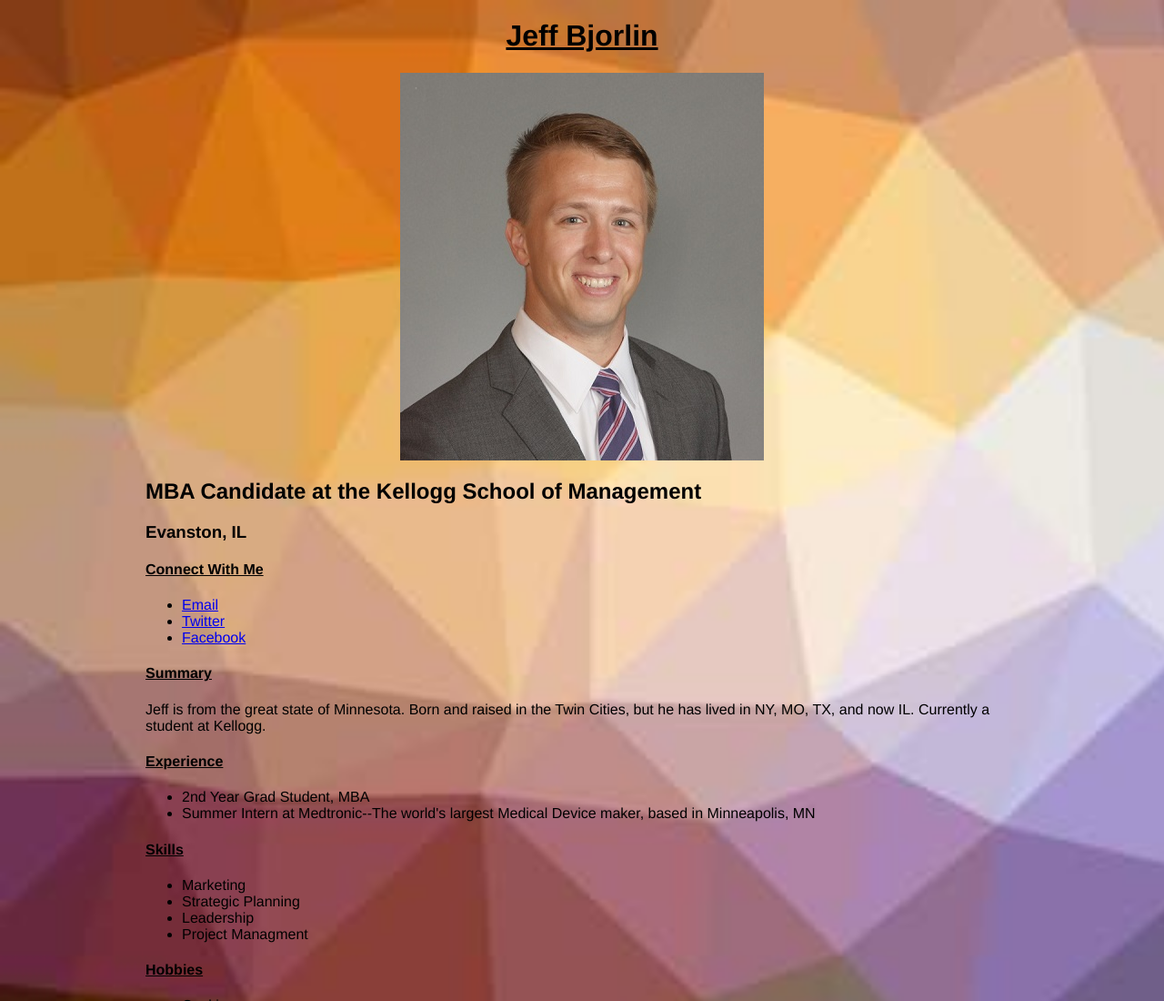
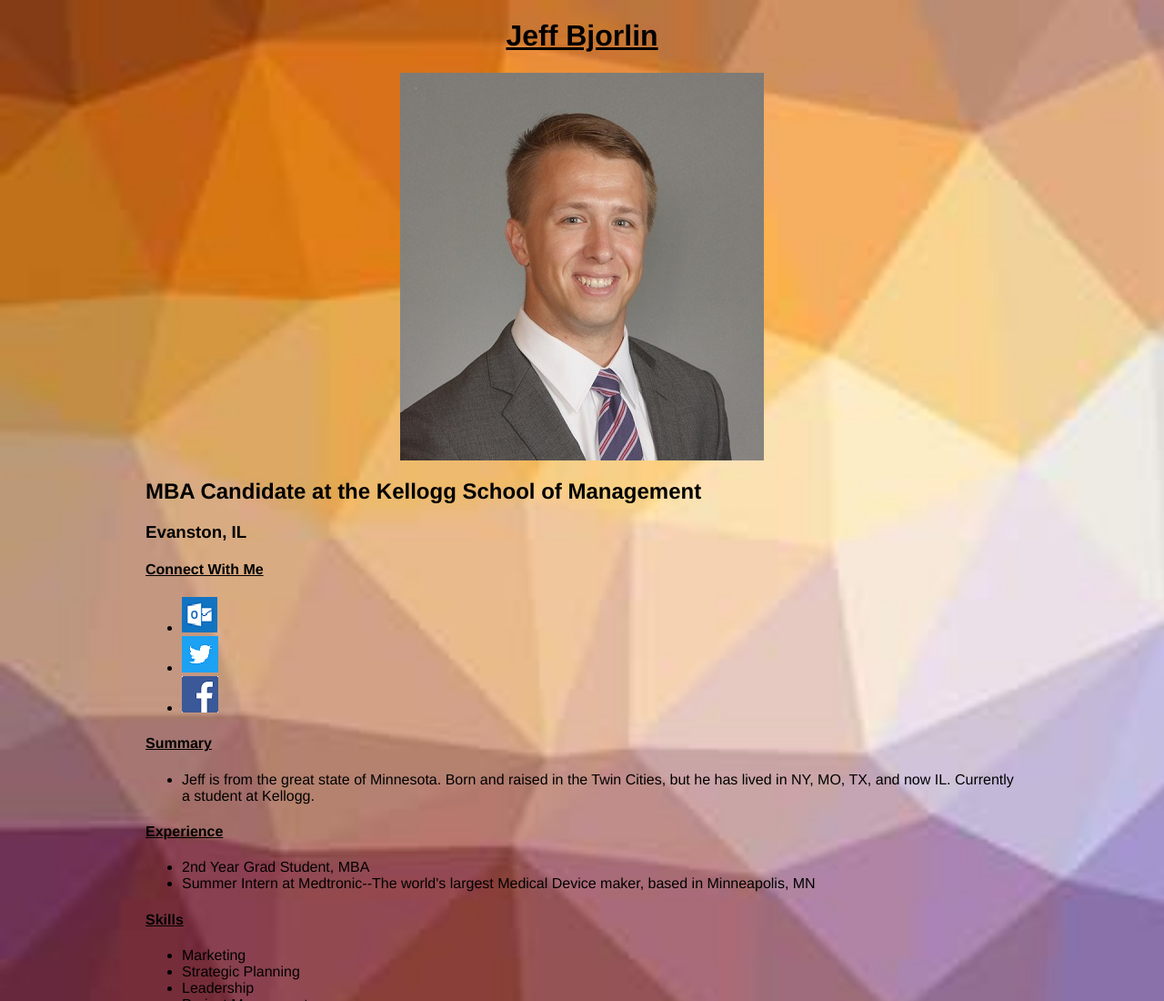
Before and after one commit to jbjorlin/jbjorlin.github.io, a plain HTML site: page index.html in a window 1280 px wide. Shown: the top 1100 px of the page at 91% size. Drawn offline with nearby package versions, Linux system fonts and the light colour scheme.

Commit message:
Clickable Images

```diff
--- a/index.html
+++ b/index.html
@@ -17,16 +17,16 @@
     <div>
       <h4>Connect With Me</h4>
       <ul>
-        <li><a href="mailto:jbjorlin2017@kellogg.northwestern.edu">Email</a></li>
-        <li><a href="http://twitter.com/jeffbjorlin">Twitter</a></li>
-        <li><a href="http://facebook.com/">Facebook</a></li>
+        <li><a href="mailto:jbjorlin2017@kellogg.northwestern.edu"><img src="olooklogo.png" alt="Email"></a></li>
+        <li><a href="http://twitter.com/jeffbjorlin"><img src="twtlogo.png" alt="Twitter"></a></li>
+        <li><a href="http://facebook.com/"><img src="fblogo.png" alt="Facebook"></a></li>
       </ul>
     </div>
     <div>
       <h4 id="summary">Summary</h4>
-      <p>
-        Jeff is from the great state of Minnesota.  Born and raised in the Twin Cities, but he has lived in NY, MO, TX, and now IL.  Currently a student at Kellogg.
-      </p>
+      <ul>
+        <li>Jeff is from the great state of Minnesota.  Born and raised in the Twin Cities, but he has lived in NY, MO, TX, and now IL.  Currently a student at Kellogg.</li>
+      </ul>
     </div>
     <div>
       <h4>Experience</h4>
```
Also changed, not shown: fblogo.png (added), fbook.png (added), olooklogo.png (added), twtlogo.png (added).
